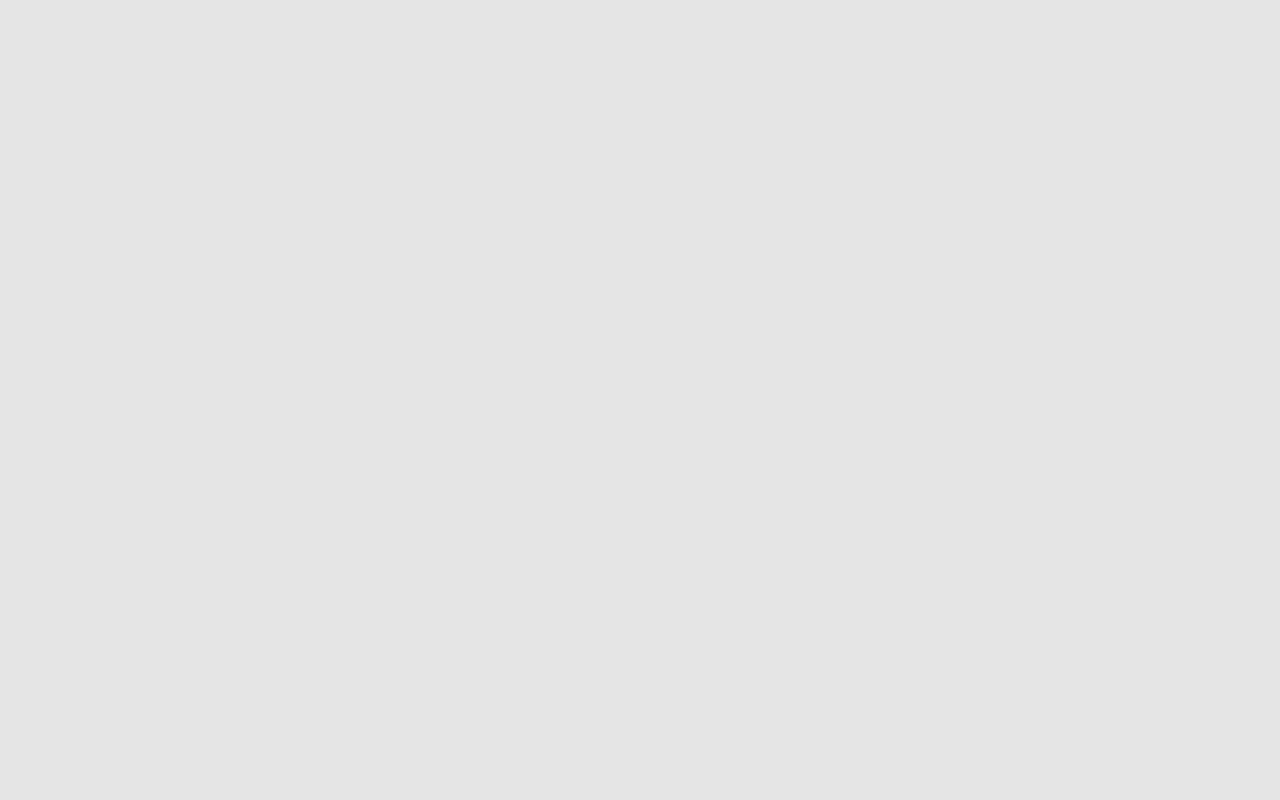
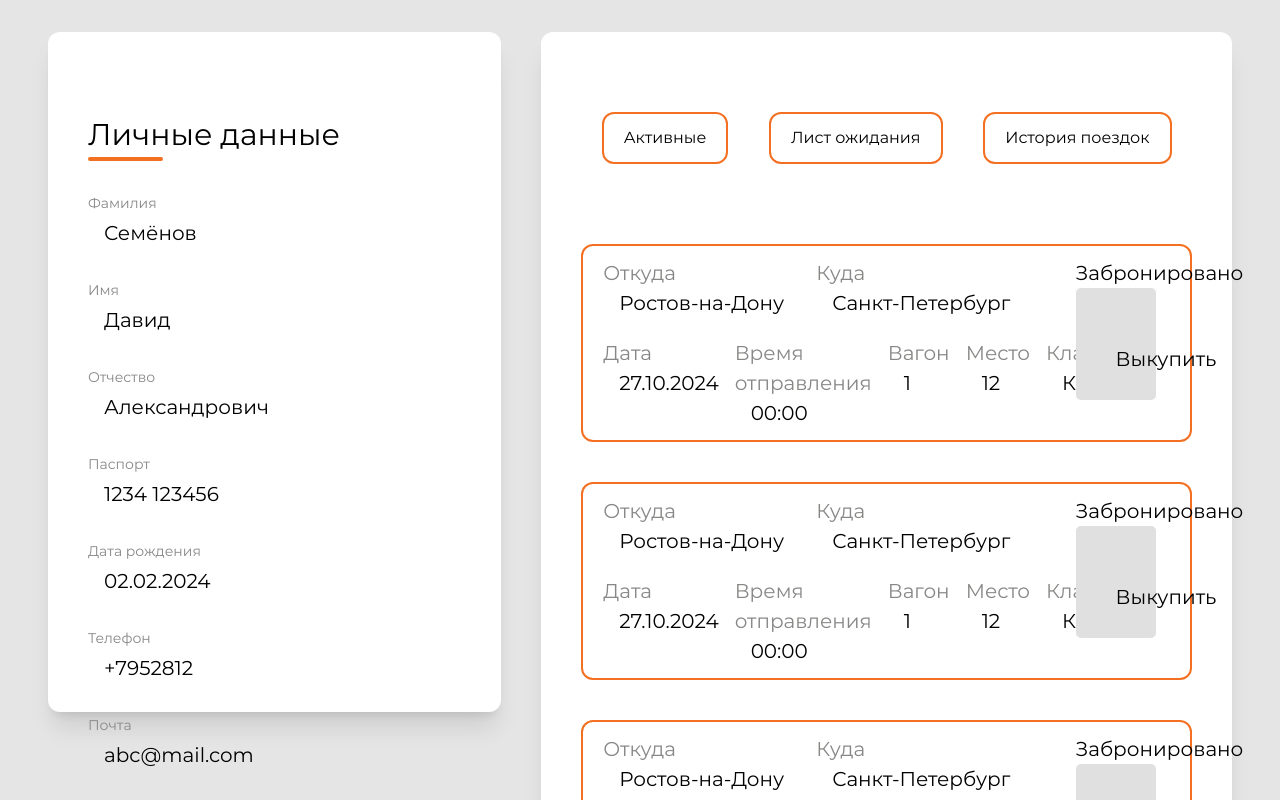
Before and after one commit to ArmJav/axenix, a Vue app: page /cabinet in a window 1280 px wide. Before the commit this address had no page. Shown: the top 800 px of the page. Built offline with nearby package versions, Linux system fonts and the light colour scheme.

Commit message:
feat: create cabinet page

```diff
--- /dev/null
+++ b/src/components/CabinetComponent/PersonalData.vue
@@ -0,0 +1,53 @@
+<script setup lang="ts">
+
+import PlaceInfo from "@/components/CabinetComponent/ui/PlaceInfo.vue";
+import {ref} from "vue"
+import Ticket from "@/widgets/Ticket.vue";
+
+const props = defineProps({
+  userInfo: Object
+})
+const editInfo = ref(false)
+</script>
+
+<template>
+  <div class="flex gap-10 px-12 py-8">
+    <div class="bg-white w-5/12 h-[85vh] p-10 rounded-xl flex flex-col gap-8 shadow-xl">
+      <div class="flex flex-col mt-10">
+        <h3 class="text-[30px]">Личные данные</h3>
+        <div class="border-2 border-main-orange border-solid w-1/5 rounded-xl"/>
+      </div>
+      <div v-for="user in userInfo" :key="user.title">
+        <PlaceInfo :title=user.title :body=user.body :disabled="!editInfo"/>
+      </div>
+      <div class="flex justify-end">
+        <button class="w-[200px] h-[60px] text-white text-[20px] rounded-[10px] mt-4"
+                :class="{'bg-button-green': editInfo, 'bg-main-orange': !editInfo}"
+                @click="editInfo = !editInfo">
+          {{ !editInfo ? "Изменить" : "Сохранить" }}
+        </button>
+      </div>
+    </div>
+
+    <div class="bg-white w-7/12 h-8/10 p-10 flex flex-col gap-5 rounded-xl shadow-xl">
+      <div class="flex flex-col gap-20 mt-10">
+        <div class="flex justify-around">
+          <button class="px-5 py-3 border-2 border-main-orange rounded-xl">Активные</button>
+          <button class="px-5 py-3 border-2 border-main-orange rounded-xl">Лист ожидания</button>
+          <button class="px-5 py-3 border-2 border-main-orange rounded-xl">История поездок</button>
+        </div>
+
+        <div class="flex flex-col gap-10">
+          <Ticket/>
+          <Ticket/>
+          <Ticket/>
+        </div>
+      </div>
+    </div>
+
+  </div>
+</template>
+
+<style scoped>
+
+</style>
--- /dev/null
+++ b/src/components/CabinetComponent/ui/PlaceInfo.vue
@@ -0,0 +1,22 @@
+<script setup lang="ts">
+  const props = defineProps({
+    title: String,
+    body: String,
+    disabled: Boolean,
+  })
+  console.log(props)
+</script>
+
+<template>
+  <label class="flex flex-col gap-1 w-4/6 text-[20px]">
+    <h2 class="text-[14px] text-light-grey-text">{{ title }}</h2>
+    <textarea class="resize-none pl-4 outline-none bg-inherit" rows="1"
+              :disabled="disabled" v-bind:body>{{ body }}
+    </textarea>
+    <div v-show="!disabled" class="border-b-2 border-main-orange -mt-1"/>
+  </label>
+</template>
+
+<style scoped>
+
+</style>
--- /dev/null
+++ b/src/pages/CabinetPage.vue
@@ -0,0 +1,21 @@
+<script setup lang="ts">
+  import PersonalData from "@/components/CabinetComponent/PersonalData.vue";
+
+  const user = [
+    { title: 'Фамилия', body: 'Семёнов', },
+    { title: 'Имя', body: 'Давид', },
+    { title: 'Отчество', body: 'Александрович', },
+    { title: 'Паспорт', body: '1234 123456', },
+    { title: 'Дата рождения', body: '02.02.2024', },
+    { title: 'Телефон', body: '+7952812', },
+    { title: 'Почта', body: 'abc@mail.com', },
+  ]
+</script>
+
+<template>
+  <PersonalData v-bind:userInfo="user"/>
+</template>
+
+<style scoped>
+
+</style>
--- a/src/pages/index.ts
+++ b/src/pages/index.ts
@@ -1,5 +1,6 @@
 import MainPage from "./MainPage.vue"
 import LoginPage from "@/pages/LoginPage.vue";
+import CabinetPage from "@/pages/CabinetPage.vue";
 export const routes = [
     {
         path: '/',
@@ -10,6 +11,11 @@ export const routes = [
         path: '/login',
         component: LoginPage,
         name: 'LoginPage'
+    },
+    {
+        path: '/cabinet',
+        component: CabinetPage,
+        name: 'CabinetPage'
     }
 
   ]
--- a/src/style.css
+++ b/src/style.css
@@ -9,6 +9,7 @@
 }
 
 body {
+  font-family: Montserrat, sans-serif;
   overflow-x: hidden;
   background-color: #e5e5e5;
 }
--- /dev/null
+++ b/src/widgets/Ticket.vue
@@ -0,0 +1,56 @@
+<script setup lang="ts">
+const props = defineProps({
+  isActive: Boolean,
+  isWaiting: Boolean,
+  ticketInfo: Object
+})
+
+let isActive = false
+let isWaiting = true
+</script>
+
+<template>
+  <div class="flex w-full text-[20px] border-2 border-main-orange rounded-xl px-5 py-3">
+    <div class="flex flex-col gap-5 justify-between w-5/6">
+      <div class="flex gap-4 gap-x-8">
+        <div>
+          <p class="text-light-grey-text">Откуда</p>
+          <p class="pl-4">Ростов-на-Дону</p>
+        </div>
+
+        <div>
+          <p class="text-light-grey-text">Куда</p>
+          <p class="pl-4">Санкт-Петербург</p>
+        </div>
+      </div>
+
+      <div class="flex gap-4  w-full justify-between">
+        <div><p class="text-light-grey-text">Дата</p>
+          <p class="pl-4">27.10.2024</p></div>
+        <div><p class="text-light-grey-text">Время отправления</p>
+          <p class="pl-4">00:00</p></div>
+        <div><p class="text-light-grey-text">Вагон</p>
+          <p class="pl-4">1</p></div>
+        <div><p class="text-light-grey-text">Место</p>
+          <p class="pl-4">12</p></div>
+        <div><p class="text-light-grey-text">Класс</p>
+          <p class="pl-4">К</p></div>
+      </div>
+    </div>
+
+    <div v-show="isActive || isWaiting">
+      <div v-show="isActive">
+        <button class="px-10 py-14 bg-light-grey-button rounded-[5px]">Вернуть билет</button>
+      </div>
+
+      <div v-show="isWaiting">
+        <div class="text-[20px]">Забронировано</div>
+        <button class="px-10 py-14 bg-light-grey-button rounded-[5px] w-0 h-0">Выкупить</button>
+      </div>
+    </div>
+  </div>
+</template>
+
+<style scoped>
+
+</style>
--- a/tailwind.config.js
+++ b/tailwind.config.js
@@ -7,7 +7,10 @@ export default {
   theme: {
     extend: {
       colors: {
-        'main-orange': '#F37022'
+        'main-orange': '#F37022',
+        'light-grey-text': '#878786',
+        'button-green': '#5EA350',
+        'light-grey-button': '#E0E0E0',
       },
       screens: {
         tablet: '768px',
@@ -15,6 +18,9 @@ export default {
         desktop: '1920px',
         phone:  {'max': '390px'},
         laptop_max: {'max': '1440px'}
+      },
+      fontFamily: {
+        Montserrat: 'Montserrat, sans-serif',
       }
     },
   },
```
